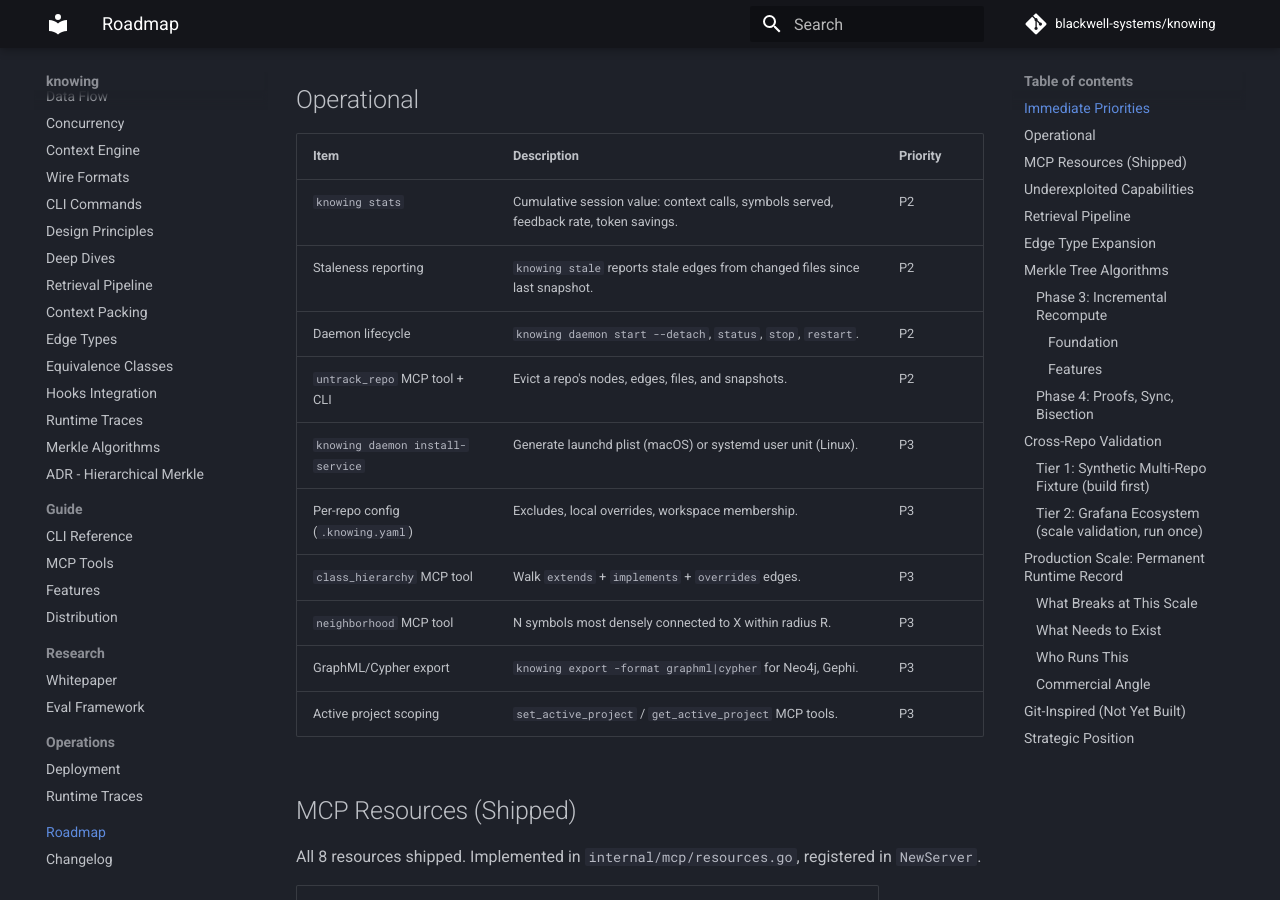
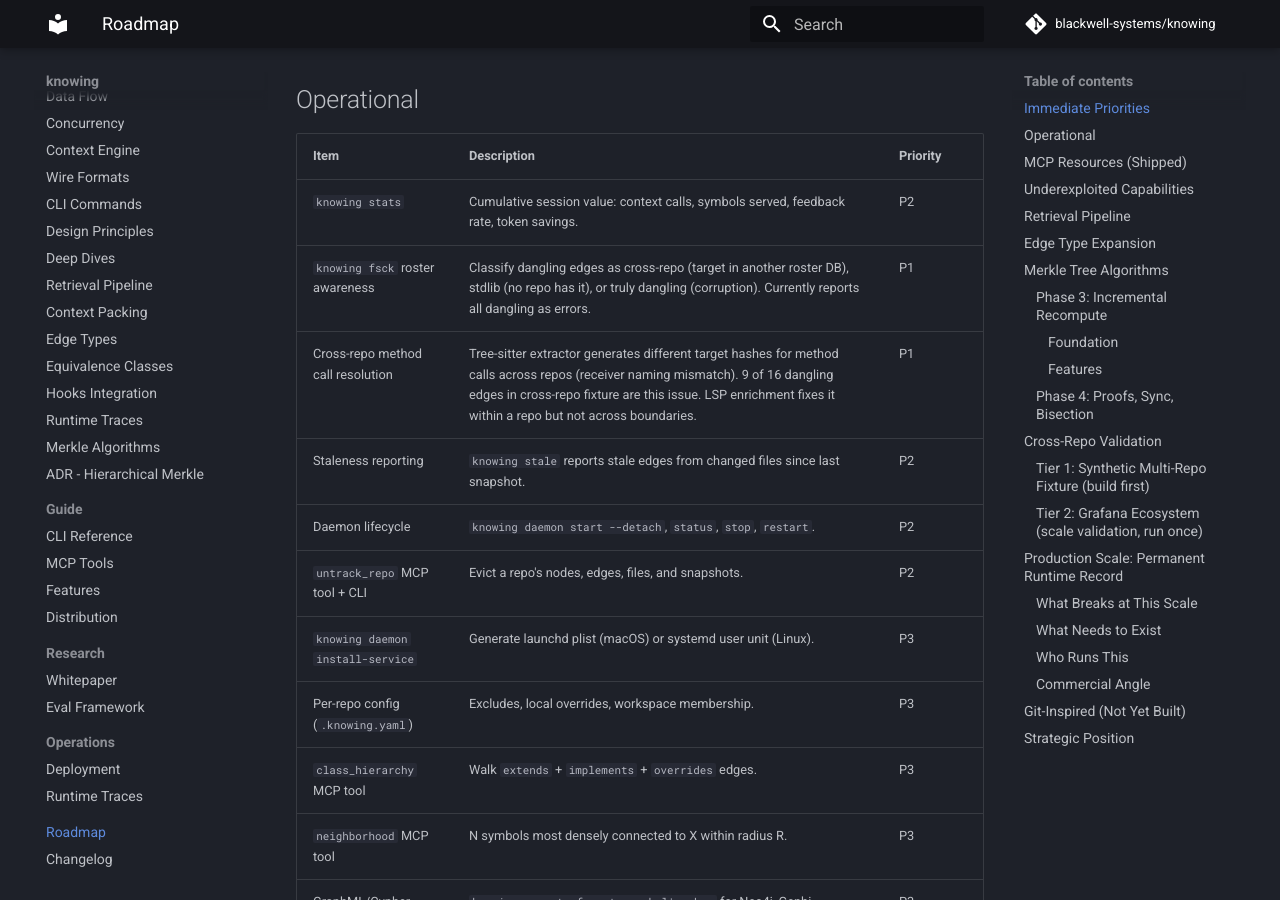
Before and after one commit to blackwell-systems/knowing, an MkDocs documentation site: the page built from docs/roadmap.md, in a window 1280 px wide and 900 px high, scrolled down 600 px. Built offline with MkDocs 1.6.1 and Material for MkDocs 9.7.7, drawn with Linux system fonts in a browser that asks for light colours; comment, search, counter and statistics services are not loaded.

Commit message:
docs: add fsck roster awareness and cross-repo method resolution to roadmap (P1)

```diff
--- a/docs/roadmap.md
+++ b/docs/roadmap.md
@@ -16,6 +16,8 @@ What's shipped is in the [changelog](CHANGELOG.md). This document covers what's
 | Item | Description | Priority |
 |------|-------------|----------|
 | `knowing stats` | Cumulative session value: context calls, symbols served, feedback rate, token savings. | P2 |
+| `knowing fsck` roster awareness | Classify dangling edges as cross-repo (target in another roster DB), stdlib (no repo has it), or truly dangling (corruption). Currently reports all dangling as errors. | P1 |
+| Cross-repo method call resolution | Tree-sitter extractor generates different target hashes for method calls across repos (receiver naming mismatch). 9 of 16 dangling edges in cross-repo fixture are this issue. LSP enrichment fixes it within a repo but not across boundaries. | P1 |
 | Staleness reporting | `knowing stale` reports stale edges from changed files since last snapshot. | P2 |
 | Daemon lifecycle | `knowing daemon start --detach`, `status`, `stop`, `restart`. | P2 |
 | `untrack_repo` MCP tool + CLI | Evict a repo's nodes, edges, files, and snapshots. | P2 |
```
